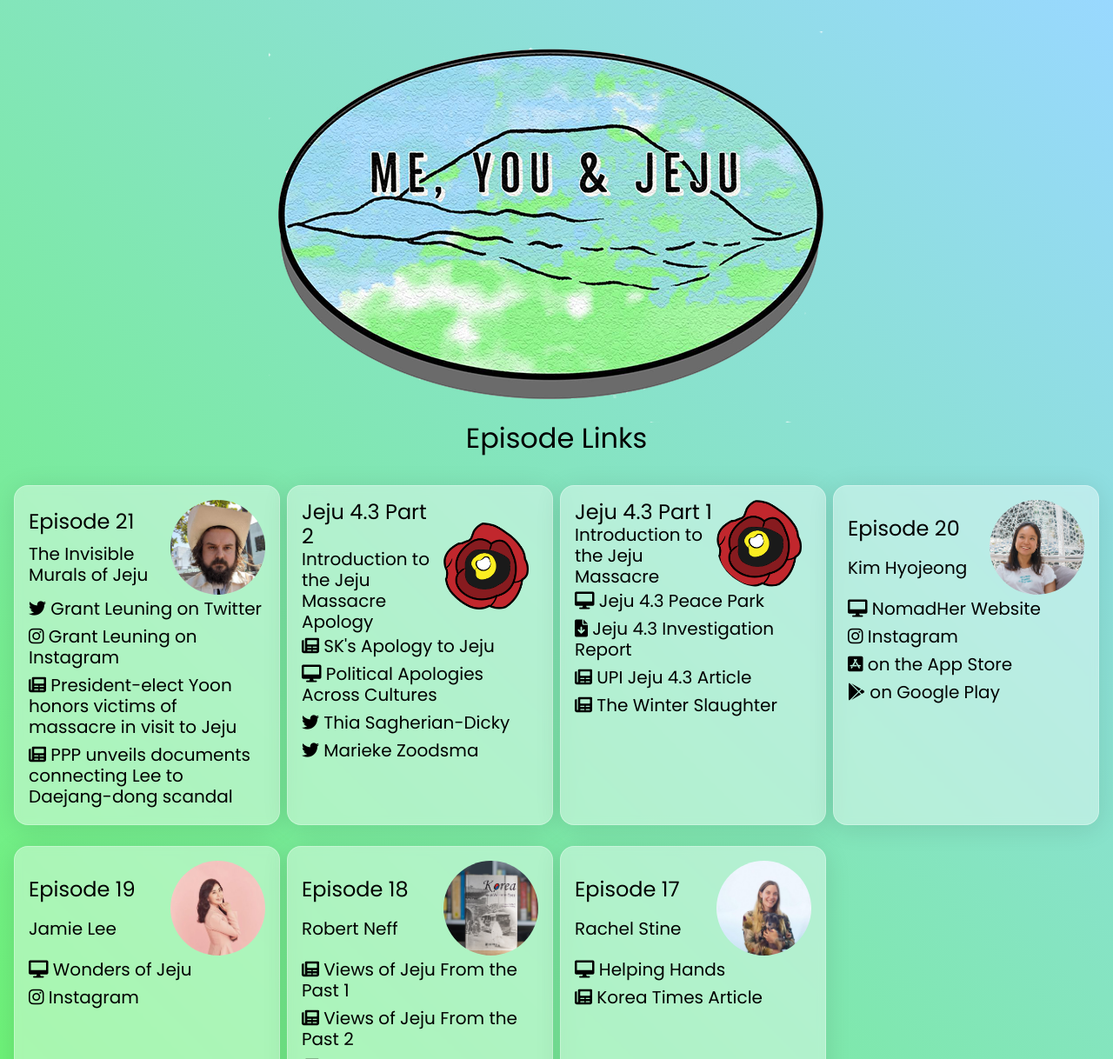
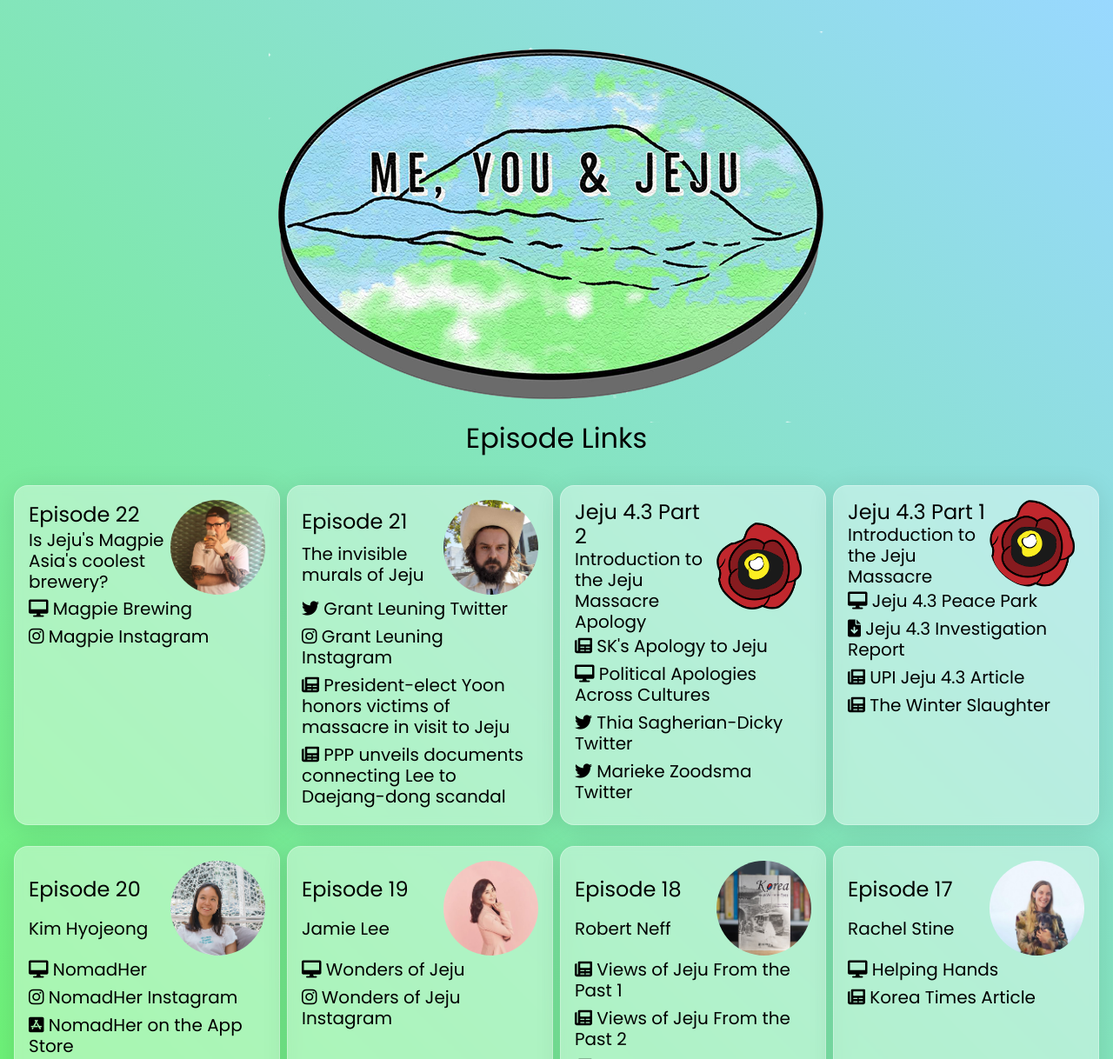
Before and after one commit to jaec0113/me-you-jeju-v2, a website: page links/index.html in a window 1280 px wide. Shown: the top 1218 px of the page at 87% size. Drawn offline with nearby package versions, Linux system fonts and the light colour scheme.

Commit message:
add episode 22 - eric moynihan

```diff
--- a/links/index.html
+++ b/links/index.html
@@ -59,17 +59,33 @@
     <section class="glass hover:bg-black/10">
       <div class="flex">
         <div class="w-3/5 large-tablet:flex large-tablet:flex-col large-tablet:justify-evenly">
+          <h3 class="text-md large-tablet:text-xl">Episode 22</h3>
+          <p class="text-sm large-tablet:text-lg">Is Jeju's Magpie Asia's coolest brewery?</p>
+        </div>
+        <div class="w-2/5 flex align-center">
+          <img class="object-contain w-full rounded-full" src="/images/link-imgs/eric-moynihan-ep22.jpg" alt="magpie brewing's eric moynihan">
+        </div>
+      </div>
+      <div class="flex flex-col justify-evenly max-h-2/3 text-sm large-tablet:text-lg">
+        <a href="https://www.magpiebrewing.com" target="_blank" rel="noopener noreferrer" class="my-1 hover:text-white"><i class="fa-solid fa-desktop"></i> Magpie Brewing</a>
+        <a href="https://www.instagram.com/magpiebrewing" target="_blank" rel="noopener noreferrer" class="my-1 hover:text-white"><i class="fab fa-instagram"></i> Magpie Instagram</a>
+      </div>
+    </section>
+
+    <section class="glass hover:bg-black/10">
+      <div class="flex">
+        <div class="w-3/5 large-tablet:flex large-tablet:flex-col large-tablet:justify-evenly">
           <h3 class="text-md large-tablet:text-xl">Episode 21</h3>
-          <p class="text-sm large-tablet:text-lg">The Invisible Murals of Jeju</p>
+          <p class="text-sm large-tablet:text-lg">The invisible murals of Jeju</p>
         </div>
         <div class="w-2/5 flex align-center">
           <img class="object-contain w-full rounded-full" src="/images/link-imgs/grant-leuning-ep21.jpg" alt="Grant Leuning">
         </div>
       </div>
       <div class="flex flex-col justify-evenly max-h-2/3 text-sm large-tablet:text-lg">
-        <a href="https://twitter.com/neoliteralism" target="_blank" rel="noopener noreferrer" class="my-1 hover:text-white"><i class="fab fa-twitter"></i> Grant Leuning on Twitter</a>
+        <a href="https://twitter.com/neoliteralism" target="_blank" rel="noopener noreferrer" class="my-1 hover:text-white"><i class="fab fa-twitter"></i> Grant Leuning Twitter</a>
         <a href="https://www.instagram.com/jejuimage" class="my-1 hover:text-white" target='_blank'
-        rel='noopener noreferrer'><i class="fab fa-instagram"></i> Grant Leuning on Instagram</a>
+        rel='noopener noreferrer'><i class="fab fa-instagram"></i> Grant Leuning Instagram</a>
         <a href="https://en.yna.co.kr/view/AEN20220403001100315" target="_blank" rel="noopener noreferrer" class="my-1 hover:text-white"><i class="fa-solid fa-newspaper"></i> President-elect Yoon honors victims of massacre in visit to Jeju</a>
         <a href="http://www.koreaherald.com/view.php?ud=20220228000730" target="_blank" rel="noopener noreferrer" class="my-1 hover:text-white"><i class="fa-solid fa-newspaper"></i> PPP unveils documents connecting Lee to Daejang-dong scandal</a>
       </div>
@@ -88,8 +104,8 @@
       <div class="flex flex-col justify-evenly max-h-2/3 text-sm large-tablet:text-lg">
         <a href="http://thejejumassacre.com/2018/10/31/the-49-yr-journey-of-sks-apology-to-jeju-island/" target="_blank" rel="noopener noreferrer" class="my-1 hover:text-white"><i class="fa-solid fa-newspaper"></i> SK's Apology to Jeju</a>
         <a href="https://www.politicalapologies.com/" target="_blank" rel="noopener noreferrer" class="my-1 hover:text-white"><i class="fa-solid fa-desktop"></i> Political Apologies Across Cultures</a>
-        <a href="https://twitter.com/thia_sagh" target="_blank" rel="noopener noreferrer" class="my-1 hover:text-white"><i class="fab fa-twitter"></i> Thia Sagherian-Dicky</a>
-        <a href="https://twitter.com/MariekeZoodsma" target="_blank" rel="noopener noreferrer" class="my-1 hover:text-white"><i class="fab fa-twitter"></i> Marieke Zoodsma</a>
+        <a href="https://twitter.com/thia_sagh" target="_blank" rel="noopener noreferrer" class="my-1 hover:text-white"><i class="fab fa-twitter"></i> Thia Sagherian-Dicky Twitter</a>
+        <a href="https://twitter.com/MariekeZoodsma" target="_blank" rel="noopener noreferrer" class="my-1 hover:text-white"><i class="fab fa-twitter"></i> Marieke Zoodsma Twitter</a>
       </div>
     </section>
 
@@ -123,13 +139,13 @@
       </div>
       <div class="flex flex-col justify-evenly max-h-2/3 text-sm large-tablet:text-lg">
           <a href="https://nomadher.com" target='_blank'
-          rel='noopener noreferrer' class="my-1 hover:text-white"><i class="fa-solid fa-desktop"></i> NomadHer Website</a>
+          rel='noopener noreferrer' class="my-1 hover:text-white"><i class="fa-solid fa-desktop"></i> NomadHer</a>
           <a href="https://www.instagram.com/nomad_her?hl=en" target='_blank'
-          rel='noopener noreferrer' class="my-1 hover:text-white"><i class="fab fa-instagram"></i> Instagram</a>
+          rel='noopener noreferrer' class="my-1 hover:text-white"><i class="fab fa-instagram"></i> NomadHer Instagram</a>
           <a href="https://apps.apple.com/ca/app/nomadher-solo-female-travel/id1473787837" target='_blank'
-          rel='noopener noreferrer' class="my-1 hover:text-white"><i class="fa-brands fa-app-store-ios"></i> on the App Store</a>
+          rel='noopener noreferrer' class="my-1 hover:text-white"><i class="fa-brands fa-app-store-ios"></i> NomadHer on the App Store</a>
           <a href="https://play.google.com/store/apps/details?id=com.nomadher.nomadher2&hl=en&gl=US" target='_blank'
-          rel='noopener noreferrer' class="my-1 hover:text-white"><i class="fa-brands fa-google-play"></i> on Google Play</a>
+          rel='noopener noreferrer' class="my-1 hover:text-white"><i class="fa-brands fa-google-play"></i> NomadHer on Google Play</a>
         </div>
     </section>
 
@@ -149,7 +165,7 @@
         </div>
         <div class="flex flex-col justify-evenly max-h-2/3 text-sm large-tablet:text-lg">
           <a href="https://www.instagram.com/woj_arirang/?utm_medium=copy_link&fbclid=IwAR2qF3Ak7Vcz4bLbWnUNnBPflOVFdK6y2JRx37pzQbVG9kl5IZJrTN8KJiM" class="my-1 hover:text-white" target='_blank'
-          rel='noopener noreferrer'><i class="fab fa-instagram"></i> Instagram</a>
+          rel='noopener noreferrer'><i class="fab fa-instagram"></i> Wonders of Jeju Instagram</a>
         </div>
         </section>
 
```
Also changed, not shown: images/link-imgs/eric-moynihan-ep22.jpg (added).
